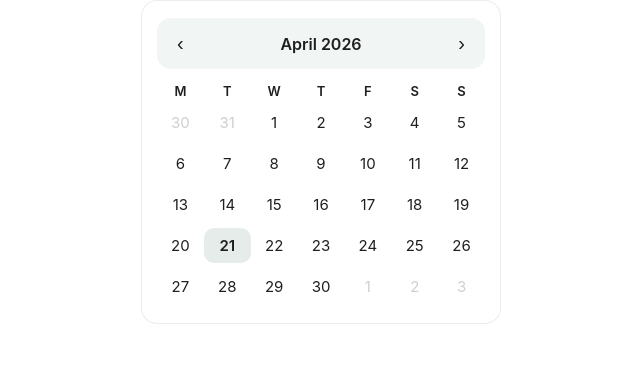
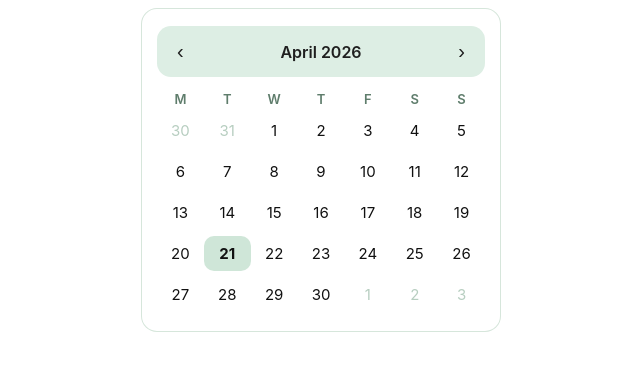
Before and after one commit to MiskaNotion/Green-Notion-Calendar, a plain HTML site: page index.html in a window 1280 px wide. Shown: the whole page, without its empty margins (319-959 px from the left). Drawn offline with Linux system fonts and the light colour scheme.

Commit message:
Update index.html

```diff
--- a/index.html
+++ b/index.html
@@ -12,7 +12,7 @@
 
   body {
     margin: 0;
-    padding: 0;
+    padding: 8px; /* small fix for Notion spacing */
     background: #ffffff !important;
     font-family: Inter, -apple-system, BlinkMacSystemFont, sans-serif;
     display: flex;
@@ -21,20 +21,20 @@
   }
 
  .calendar {
-    width: 360px;
+  width: 100%;
+  max-width: 360px;
   background: #ffffff;
   padding: 18px 16px 20px;
   border-radius: 16px;
-    box-shadow: inset 0 0 0 1px #E8EEEC;
+  box-shadow: inset 0 0 0 1px #D6E6DB; /* soft green border */
   box-sizing: border-box;
-    color: #1F1F1F; /* FORCE BLACK TEXT */
 }
 
   .header {
     display: flex;
     align-items: center;
     justify-content: space-between;
-    background: #F1F5F4; /* FIXED BLOCK COLOR */
+    background: #DDEEE4; /* muted Notion green */
     padding: 10px 14px;
     border-radius: 14px;
     margin-bottom: 14px;
@@ -45,14 +45,14 @@
     border: none;
     font-size: 20px;
     cursor: pointer;
-    color: #1F1F1F;
+    color: #1f1f1f;
     padding: 4px 6px;
   }
 
   .month-year {
     font-size: 16px;
     font-weight: 600;
-    color: #1F1F1F;
+    color: #1f1f1f;
   }
 
   .weekdays {
@@ -65,7 +65,7 @@
   .weekdays div {
     font-size: 13px;
     font-weight: 600;
-    color: #1F1F1F;
+    color: #5F7D6C; /* green-toned muted text */
   }
 
   .days {
@@ -82,17 +82,16 @@
   }
 
   .current {
-    color: #1F1F1F;
+    color: #111;
   }
 
   .muted {
-    color: #CFCFCF;
+    color: #B7CEC0; /* soft green-grey */
   }
 
   .today {
-    background: #E6ECEA;
-    color: #1F1F1F;
-    font-weight: 600;
+    background: #CFE6D8; /* slightly deeper green highlight */
+    font-weight: 700;
   }
 </style>
 </head>
```
Lines whose indentation alone changed are shown as unchanged.
